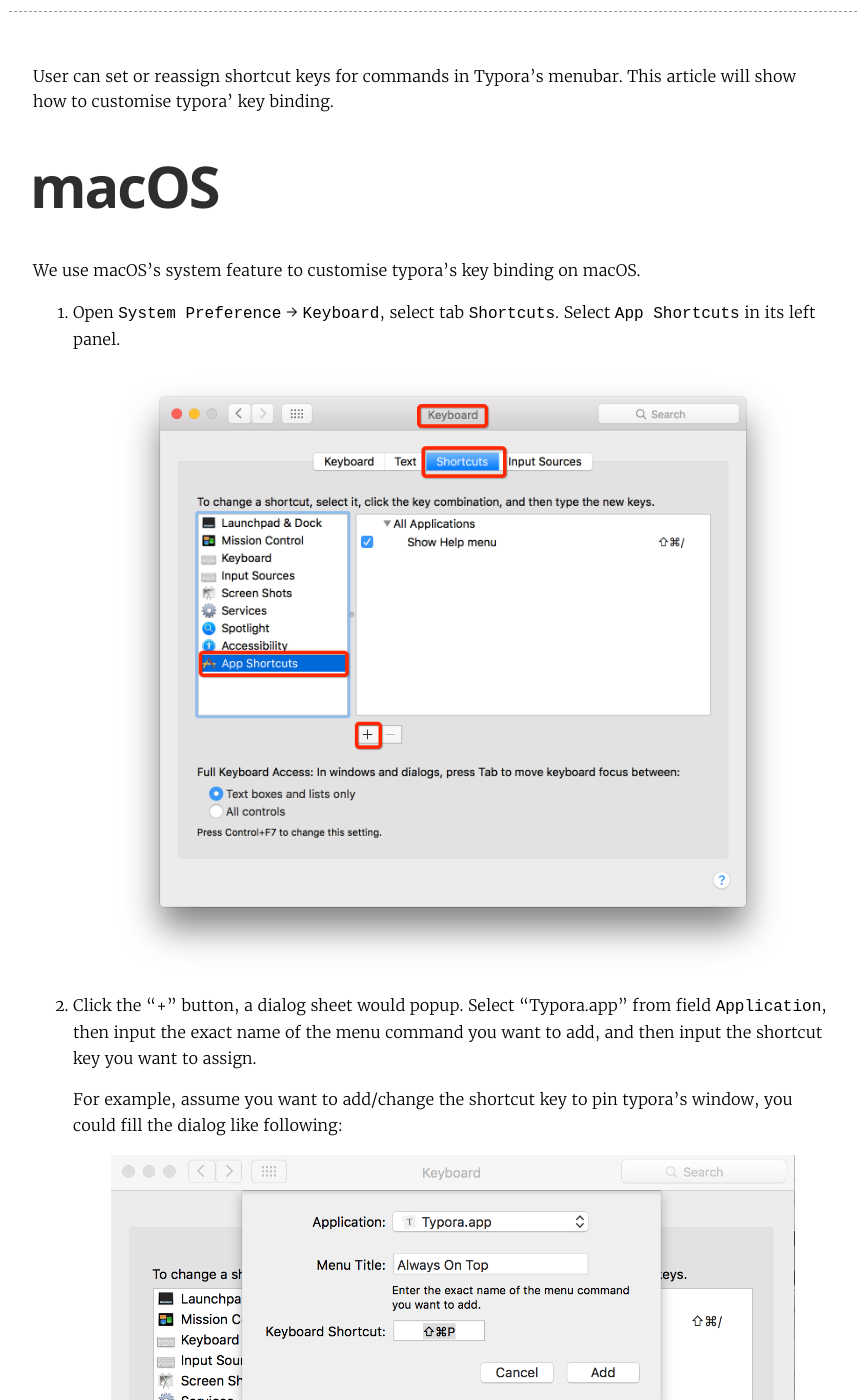
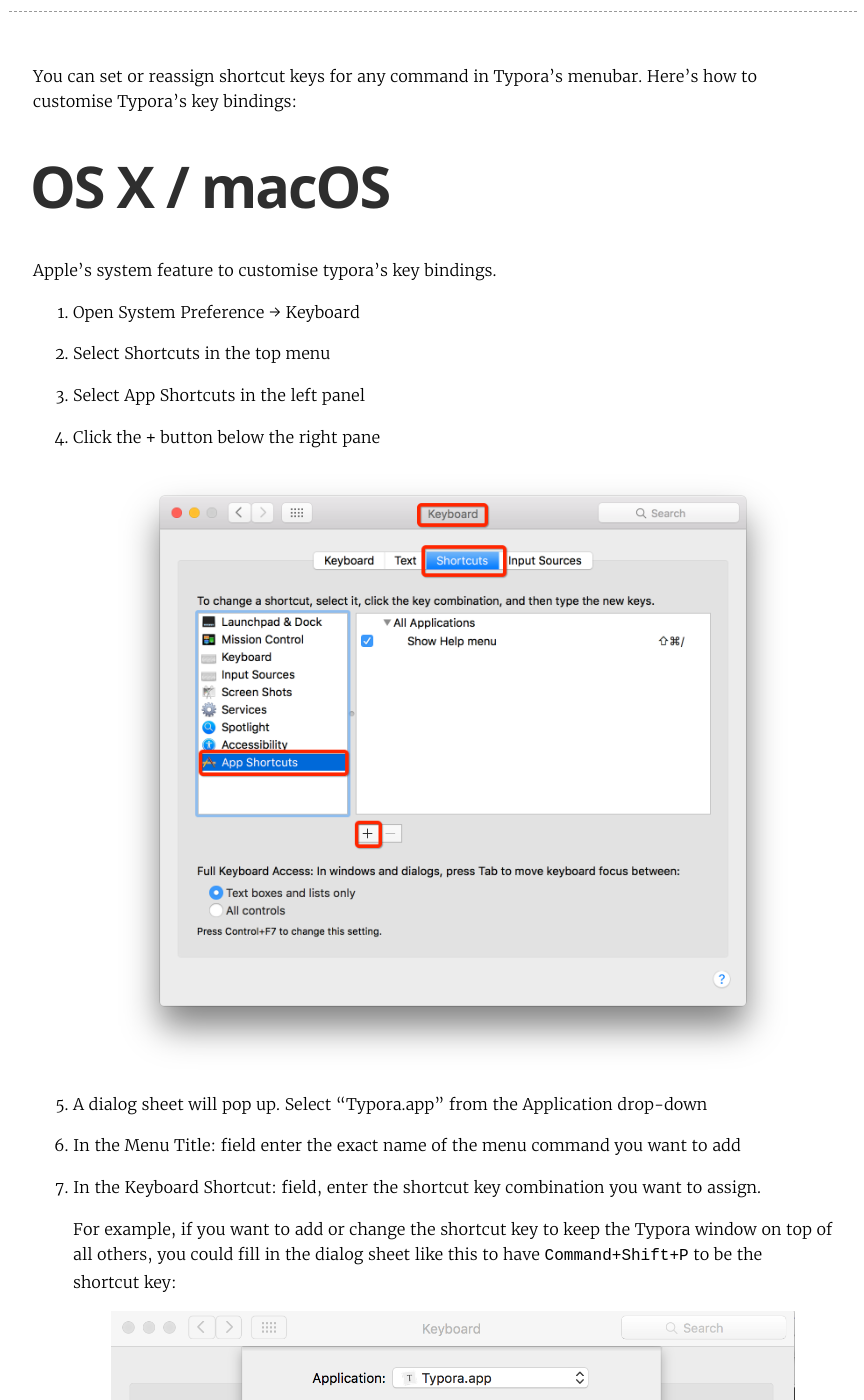
Before and after one commit to typora/support.typora.io, a Jekyll site: the page built from _posts/2016-08-14-Custom Key Binding.md, in a window 1280 px wide and 1400 px high, scrolled down 250 px. Shown: the whole window, without its empty margins (207-1071 px from the left). Built offline with Jekyll 4.4.1, drawn with Linux system fonts in a browser that asks for light colours; nearby versions of some CDN libraries; library files that are not in the unit come from our copies; some of the changed text lies outside the part shown.

Commit message:
First edit of 2016-08-14-Custom Key Binding
Edits for gammar and flow.

```diff
--- a/_posts/2016-08-14-Custom Key Binding.md
+++ b/_posts/2016-08-14-Custom Key Binding.md
@@ -7,35 +7,44 @@
 typora-root-url: ../
 ---
 
-User can set or reassign shortcut keys for commands in Typora's menubar. This article will show how to customise typora' key binding.
+You can set or reassign shortcut keys for any command in Typora's menubar. Here's how to customise Typora's key bindings:
 
-# macOS
+# OS X / macOS
 
-We use macOS's system feature to customise typora's key binding on macOS.
+Apple's system feature to customise typora's key bindings.
 
-1. Open `System Preference` → `Keyboard`, select tab `Shortcuts`. Select `App Shortcuts` in its left panel.
+1. Open **System Preference → Keyboard**
+
+2. Select **Shortcuts** in the top menu
+
+3. Select **App Shortcuts** in the left panel
+
+4. Click the `+` button below the right pane
 
    ![Snip20160814_1](/media/custom-key-binding/Snip20160814_1.png)
 
-2. Click the "+" button, a dialog sheet would popup. Select "Typora.app" from field `Application`, then input the exact name of the menu command you want to add, and then input the shortcut key you want to assign.
+5. A dialog sheet will pop up. Select "Typora.app" from the  **Application** drop-down
 
-   For example, assume you want to add/change the shortcut key to pin typora's window, you could fill the dialog like following:
+6. In the **Menu Title:** field enter the exact name of the menu command you want to add
+
+7. In the **Keyboard Shortcut:** field, enter the shortcut key combination you want to assign.
+
+   For example, if you want to add or change the shortcut key to keep the Typora window on top of all others, you could fill in the dialog sheet like this to have  `Command+Shift+P` to be the shortcut key:
 
    ![Snip20160814_5](/media/custom-key-binding/Snip20160814_5.png)
 
-   Then `Command+Shift+P` will be the shortcut key for menu command "always On Top"
 
 # Windows
 
 *(Requires Typora ≥ v0.9.16)*
 
-1. Open `Menu`  →  `Preference` in Typora, then click "Open Advanced Settings".
+1. Open **Menu**  → **Preferences** in Typora, then click **Open Advanced Settings**.
 
    ![sshot-1](/media/custom-key-binding/sshot-1.png)
 
-2. Open and edit `conf.user.json` from opened "File Explore". If there's no such file, create one.
+2.  From the opened Advanced Settings window open and edit `conf.user.json`. Create one if it doesn't exist.
 
-3. Set or add JSON object which represents a key binding, for example:
+3. Set or add the JSON object which represents a key binding. For example:
 
    ![Snip20160814_7](/media/custom-key-binding/Snip20160814_7.png)
 
@@ -43,4 +52,4 @@
 
    ![sshot-2](/media/custom-key-binding/sshot-2.png)
 
-You could set or change shortcut keys for menu items in menu bar in native window style.
+You also can set or change shortcut keys for menu items using standard Windows procedures.
```
